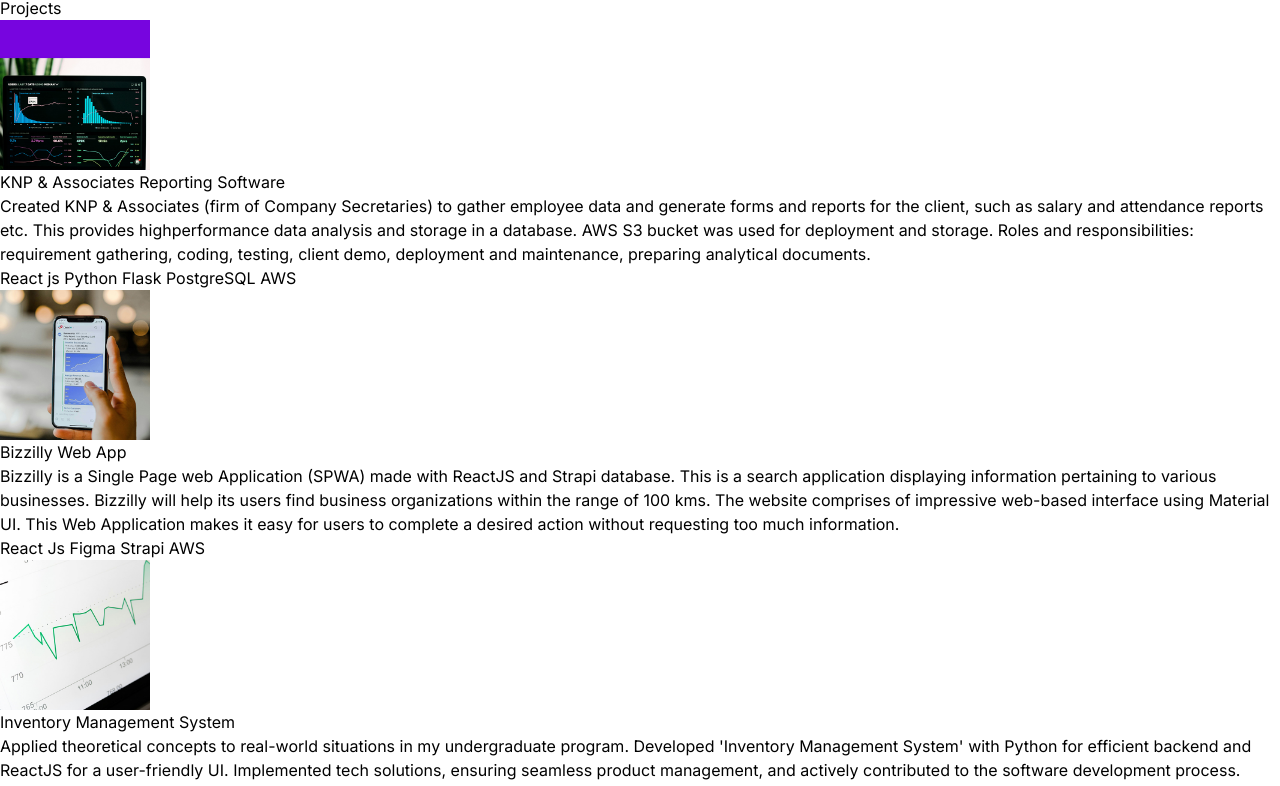
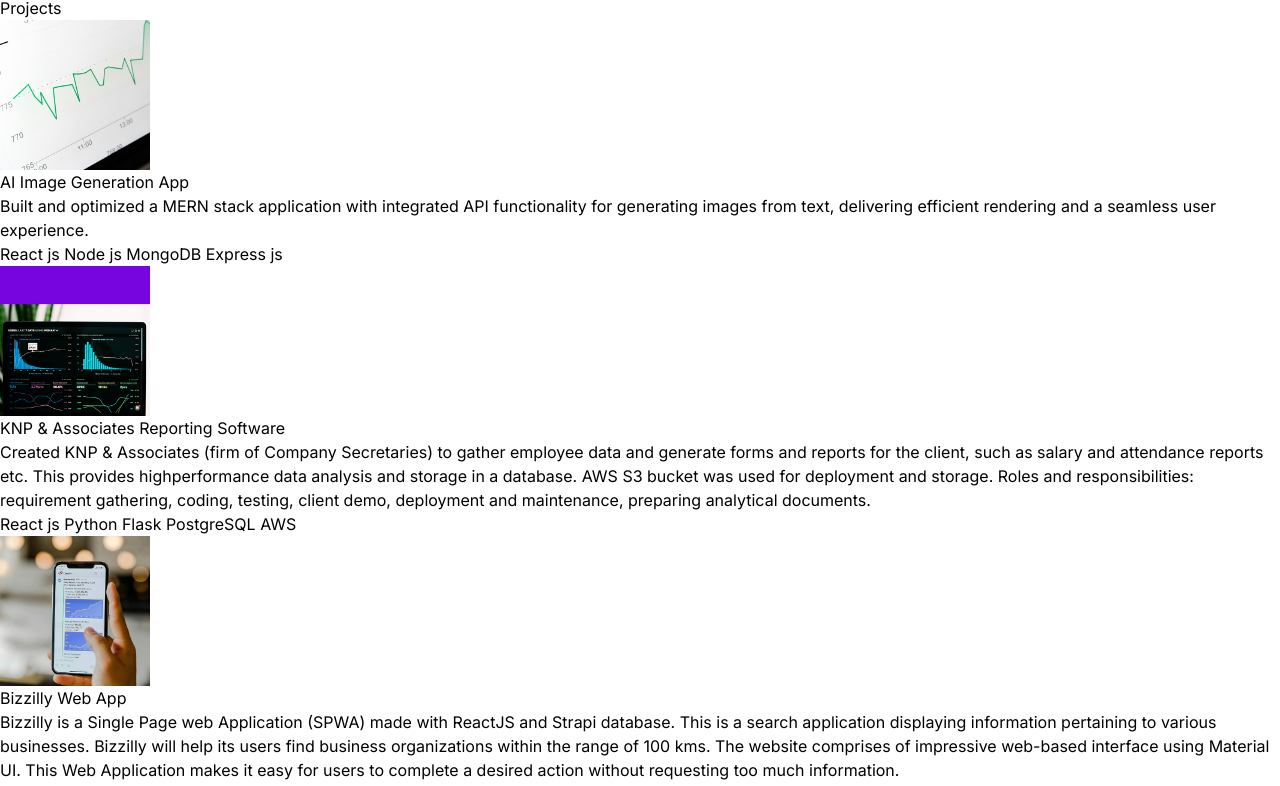
Before and after one commit to Krunalpits/react-portfolio, a React (Vite) app: page / in a window 1280 px wide. Shown: the part 1798-2584 px from the top of the page. Built offline with nearby package versions, Linux system fonts and the light colour scheme.

Commit message:
Update index.js

```diff
--- a/src/constants/index.js
+++ b/src/constants/index.js
@@ -25,6 +25,15 @@
 ];
 
 export const PROJECTS = [
+
+  {
+    title: "AI Image Generation App ",
+    image: project4,
+    description:
+      "Built and optimized a MERN stack application with integrated API functionality for generating images from text, delivering efficient rendering and a seamless user experience.",
+
+    technologies: ["React js", "Node js", "MongoDB", "Express js"],
+  },
   {
     title: "KNP & Associates Reporting Software ",
     image: project1,
```
